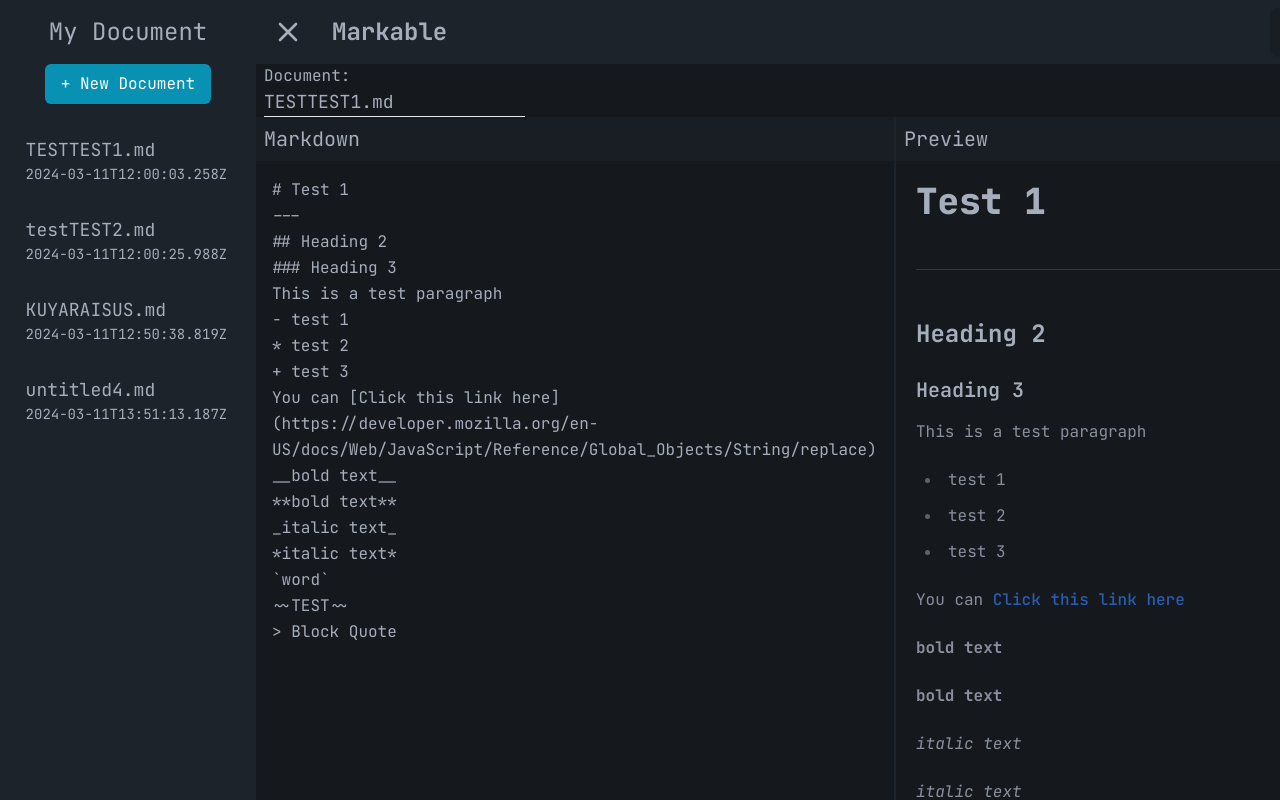
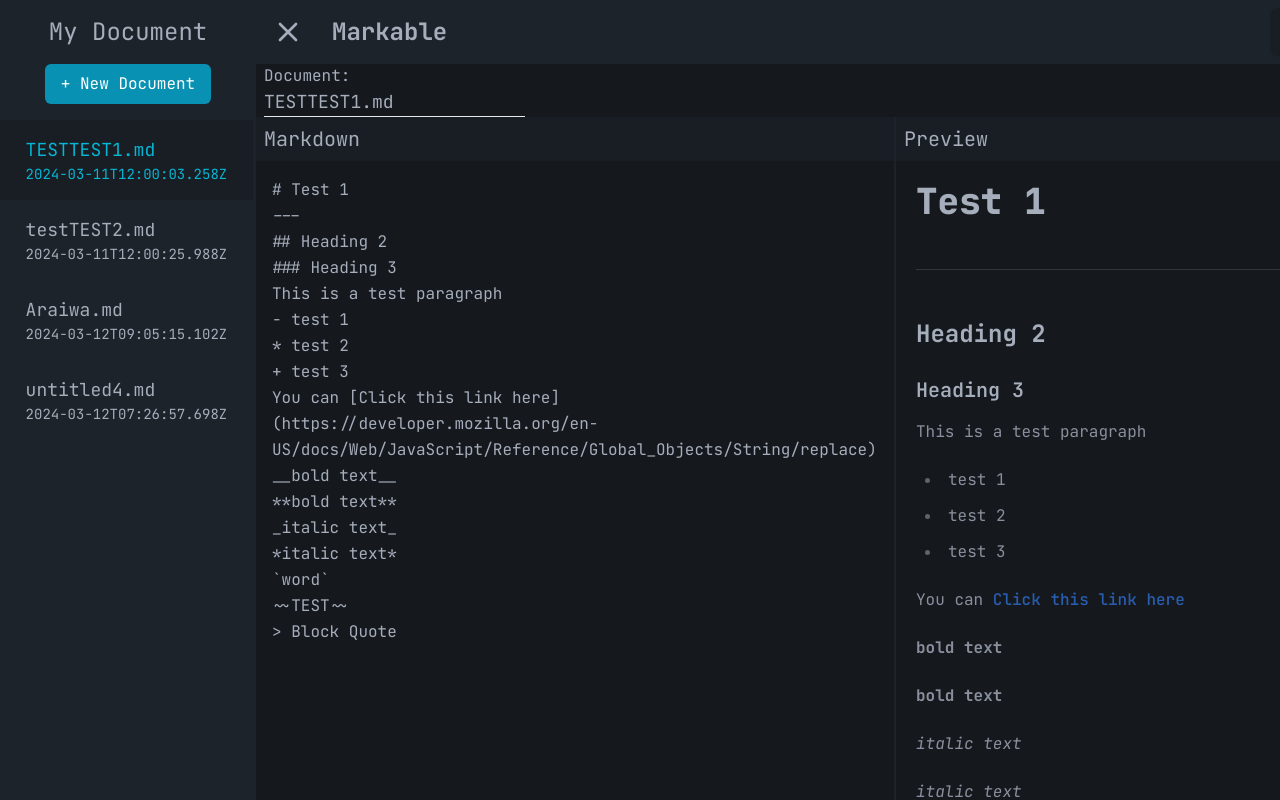
Before and after one commit to PasitU/ProjectMDParser, a Vue app: page / in a window 1280 px wide. Both pictures are taken after a click on the label 32 px from the left and 32 px from the top of the page. Built offline with nearby package versions, Linux system fonts and the light colour scheme; data requests are answered from the project's data file; some icons are missing; a web font is replaced by a local one.

Commit message:
Update document titles and content, improve UI styling

```diff
--- a/data/db.json
+++ b/data/db.json
@@ -14,15 +14,15 @@
     },
     {
       "id": "1710157029080",
-      "title": "KUYARAISUS.md",
-      "content": "# KUY\n---\ntest\n\n[FREE PORN VIDEO](https://www.youtube.com/watch?v=xVWeRnStdSA)",
-      "createAt": "2024-03-11T12:50:38.819Z"
+      "title": "Araiwa.md",
+      "content": "# ตัวใหญ่ๆ\n---\ntest\n\n[FREE (something) VIDEO](https://www.youtube.com/watch?v=xVWeRnStdSA)",
+      "createAt": "2024-03-12T09:05:15.102Z"
     },
     {
-      "id": "1710165073187",
+      "id": "1710228417698",
       "title": "untitled4.md",
       "content": "# New Document\n\nStart writing here...",
-      "createAt": "2024-03-11T13:51:13.187Z"
+      "createAt": "2024-03-12T07:26:57.698Z"
     }
   ]
 }
--- a/src/api/documentService.js
+++ b/src/api/documentService.js
@@ -3,17 +3,20 @@ const BASE_URL = 'http://localhost:3001/documents'
 // Add a new document to the server --CREATE--
 export const addDocument = async (newDocument) => {
   try {
-    const response = fetch(BASE_URL, {
+    const response = await fetch(BASE_URL, {
       method: 'POST',
       headers: {
         'Content-Type': 'application/json'
       },
       body: JSON.stringify(newDocument)
     })
-    const responseData = await response.json()
-    return responseData
+    if (!response.ok) {
+      throw new Error('Unable to add document')
+    }
+    return response.json()
   } catch (error) {
-    console.log()
+    console.error('Error adding documents:', error.message)
+    throw error
   }
 }
 
--- a/src/components/MarkdownParser.vue
+++ b/src/components/MarkdownParser.vue
@@ -24,12 +24,12 @@ function toggleMarkdown() {
   showMarkdown.value = !showMarkdown.value
 }
 
-function tab(event){
-  if(event.key === 'Tab'){
+function tab(event) {
+  if (event.key === 'Tab') {
     event.preventDefault()
     let start = event.target.selectionStart
     let end = event.target.selectionEnd
-    event.target.value = event.target.value.slice(0,start) + '\t' + event.target.value.slice(end)
+    event.target.value = event.target.value.slice(0, start) + '\t' + event.target.value.slice(end)
     event.target.selectionEnd = start + 1
   }
 }
@@ -43,9 +43,8 @@ function tab(event){
         <input
           type="text"
           v-model="title"
-          class="border-none bg-transparent text-lg focus:outline-none focus:ring-0"
+          class="border-b bg-transparent text-lg focus:outline-none focus:ring-0 focus:text-cyan-500 focus:border-cyan-500 hover:text-cyan-600 transition-all duration-200 ease-in-out"
         />
-        <hr />
       </div>
       <SwapIcon :swap="showMarkdown" @toggle="toggleMarkdown">
         <template #swap-off>
@@ -57,7 +56,10 @@ function tab(event){
       </SwapIcon>
     </div>
   </section>
-  <section class="justify-center" :class="{ 'grid grid-cols-1 md:grid-cols-2': showMarkdown }">
+  <section
+    class="justify-center transition-all duration-300 ease-in-out"
+    :class="{ 'grid grid-cols-1 md:grid-cols-2': showMarkdown }"
+  >
     <div
       class="flex flex-col h-screen border-r-2 border-base-100"
       :class="{ hidden: !showMarkdown }"
@@ -65,14 +67,15 @@ function tab(event){
       <h2 class="bg-base-200 p-2 text-xl">Markdown</h2>
       <textarea
         class="bg-base-300 preview leading-relaxed border-none resize-none outline-none break-words overflow-y-scroll p-4"
-        v-model="markdown" @keydown="tab"
+        v-model="markdown"
+        @keydown="tab"
       />
     </div>
     <div class="flex-col bg-base-300 md:flex" :class="{ hidden: showMarkdown }">
       <h2 class="bg-base-200 p-2 text-xl">Preview</h2>
       <MarkdownPreview
         :content="parsedMarkdown"
-        :class="{ 'md:mx-auto md:min-w-[45rem]': !showMarkdown }"
+        :class="{ 'md:mx-auto md:min-w-[45rem] border-l border-r border-base-100': !showMarkdown }"
       />
     </div>
   </section>
--- a/src/views/HomeView.vue
+++ b/src/views/HomeView.vue
@@ -18,7 +18,8 @@
               <li v-for="doc in documents" :key="doc.id">
                 <button
                   @click="selectedDocument(doc.id)"
-                  class="text-lg text-left br-5 p-4 px-[10%] hover:bg-slate-500 hover:text-black"
+                  class="text-lg text-left br-5 p-4 px-[10%] hover:bg-base-300 transition-colors duration-300 ease-in-out"
+                  :class="{'bg-base-200 text-cyan-500 hover:text-cyan-500': doc.id === currentDocument.id}"
                 >
                   {{ doc.title }}
                   <p class="text-sm">{{ doc.createAt }}</p>
@@ -56,7 +57,7 @@
 import MarkdownParser from '@/components/MarkdownParser.vue'
 import NavBar from '@/components/NavBar.vue'
 import SideBar from '@/components/SideBar.vue'
-import { onMounted, ref, watch } from 'vue'
+import { onMounted, ref, computed } from 'vue'
 import { addDocument, getDocuments, updateDocument, deleteDocument } from '@/api/documentService'
 
 const isSidebarOpen = ref(false)
@@ -78,9 +79,9 @@ onMounted(async () => {
   selectedDocument(currentDocument.value.id)
 })
 
-watch((documents) => {
-  documents.value = documents
-})
+computed(() =>
+  documents.value
+)
 
 const selectedDocument = (documentID) => {
   const selectDocument = documents.value.find((doc) => doc.id === documentID)
@@ -127,8 +128,9 @@ const newDoc = async () => {
 const deleteDoc = async () => {
   try {
     await deleteDocument(currentDocument.value.id)
+    const index = documents.value.findIndex((doc) => doc.id === currentDocument.value.id)
     documents.value = documents.value.filter((doc) => doc.id !== currentDocument.value.id)
-    selectedDocument(documents.value[0].id)
+    selectedDocument(documents.value[index - 1]?.id)
   } catch (error) {
     console.error(error)
   }
```
